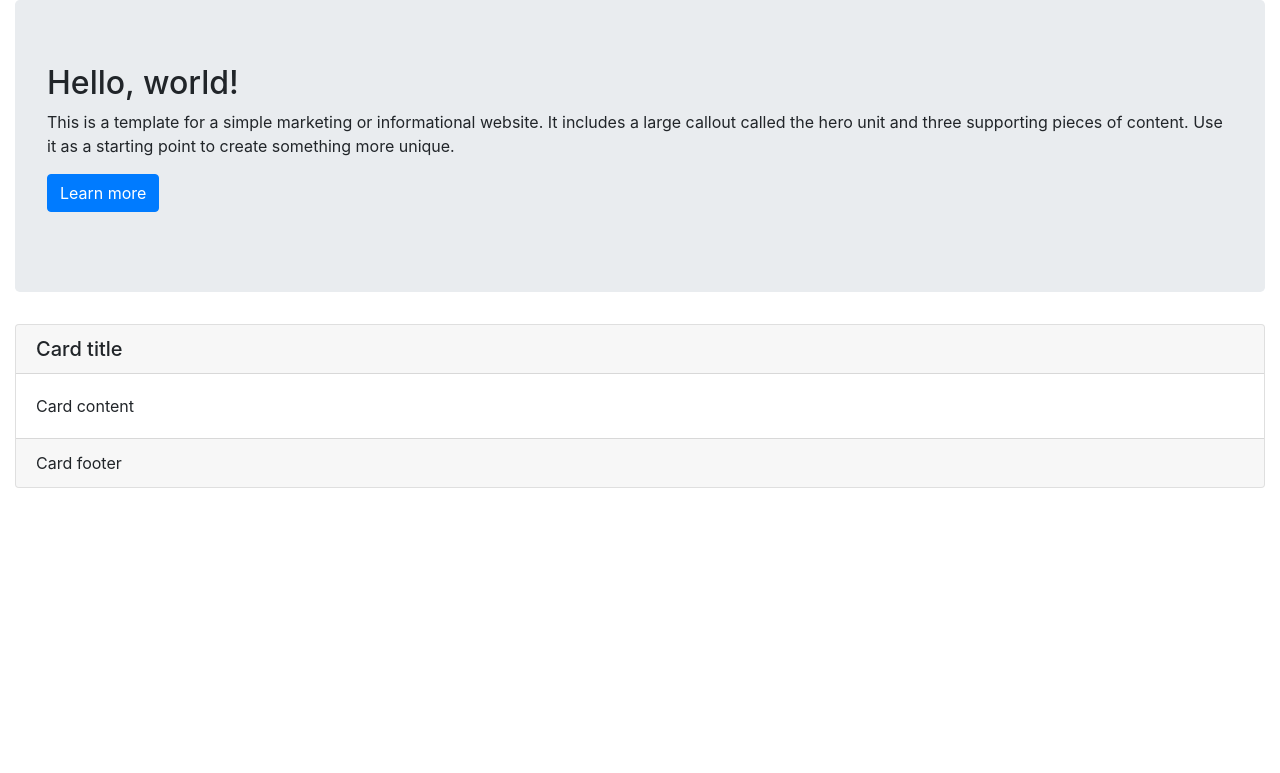
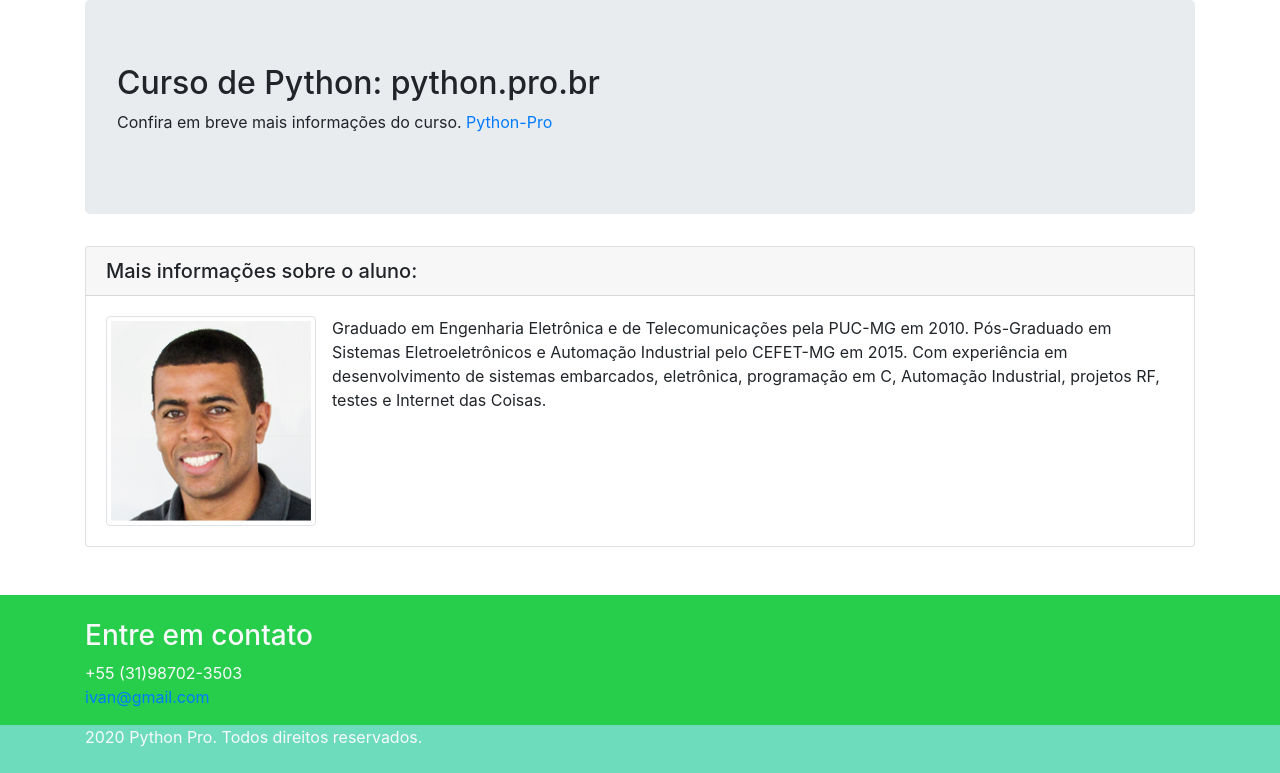
Before and after one commit to ivansilva86/curso-django, a Django app: page / in a window 1280 px wide. Shown: the part 56-829 px from the top of the page. Before the commit the page ends 544 px from the top, so only its background shows below. Run offline with Django 3.2, Linux system fonts and the light colour scheme; some libraries are stand-ins or nearby versions.

Commit message:
Cabeçalho corpo e rodapé prontos

```diff
--- a/pypro/base/static/css/style.css
+++ b/pypro/base/static/css/style.css
@@ -1 +1,7 @@
-# Empty CSS file for your own CSS
+.main-footer{
+    background-color: #27ce4b;
+}
+
+.rights{
+    background-color: #6DDCBD;
+}
--- a/pypro/base/templates/base/home.html
+++ b/pypro/base/templates/base/home.html
@@ -10,7 +10,7 @@
 
 	<meta name="description" content="Página do curso Python Pro">
 	<meta name="author" content="Ivan Silva">
-
+	<link rel="icon" type="image/png" href="{% static 'img/favicon.png' %}"/>
 	<link href="{% static 'css/bootstrap.min.css' %}" rel="stylesheet">
 	<link href="{% static 'css/style.css' %}" rel="stylesheet">
 	<script src="{% static 'js/jquery.min.js' %}"></script>
@@ -33,40 +33,64 @@
   </div>
 </nav>
 
-<div class="container-fluid">
+<div class="container">
 	<div class="row">
 		<div class="col-md-12">
 			<div class="jumbotron">
 				<h2>
-					Hello, world!
+					Curso de Python: python.pro.br
 				</h2>
 				<p>
-					This is a template for a simple marketing or informational website. It includes a large callout called the hero unit and three supporting pieces of content. Use it as a starting point to create something more unique.
+					Confira em breve mais informações do curso.
+					<a href="https://www.python.pro.br/" target="_blank"> Python-Pro</a>
 				</p>
-				<p>
-					<a class="btn btn-primary btn-large" href="#">Learn more</a>
-				</p>
+			</div>
+		</div>
 	</div>
 	<div class="row">
 		<div class="col-md-12">
 			<div class="card">
 				<h5 class="card-header">
-							Card title
+					Mais informações sobre o aluno:
 				</h5>
 				<div class="card-body">
 					<p class="card-text">
-								Card content
+						<img src="{% static 'img/Foto 200 x 200.png' %}" alt="Foto de Ivan Silva"
+							 class="img-thumbnail float-left mr-3"/>
+						Graduado em Engenharia Eletrônica e de Telecomunicações pela PUC-MG em 2010.
+						Pós-Graduado em Sistemas Eletroeletrônicos e Automação Industrial pelo CEFET-MG em 2015.
+						Com experiência em desenvolvimento de sistemas embarcados, eletrônica, programação em C,
+						Automação Industrial, projetos RF, testes e Internet das Coisas.
 					</p>
-						</div>
-						<div class="card-footer">
-							Card footer
-						</div>
-					</div>
 				</div>
 			</div>
 		</div>
 	</div>
 </div>
 
+<footer class="main-footer mt-5 pt-4 text-light">
+	<div class="container">
+		<div class="row">
+			<div class="col">
+				<h3> Entre em contato</h3>
+				<address>
+					+55 (31)98702-3503
+					<br/>
+					<a href="mailto:ivan@gmail.com">ivan@gmail.com</a>
+				</address>
+			</div>
+		</div>
+	</div>
+	<div class="rights pb-4">
+		<div class="container">
+			<div class="row">
+				<div class="col">
+					{% now 'Y' %} Python Pro. Todos direitos reservados.
+				</div>
+			</div>
+		</div>
+	</div>
+</footer>
+
   </body>
 </html>
```
Also changed, not shown: pypro/base/static/img/Foto 200 x 200.png (added), pypro/base/static/img/favicon.png (added), pypro/base/tests/test_home.py (line endings or trailing spaces), pypro/base/urls.py (line endings or trailing spaces). Lines whose indentation alone changed are shown as unchanged.
